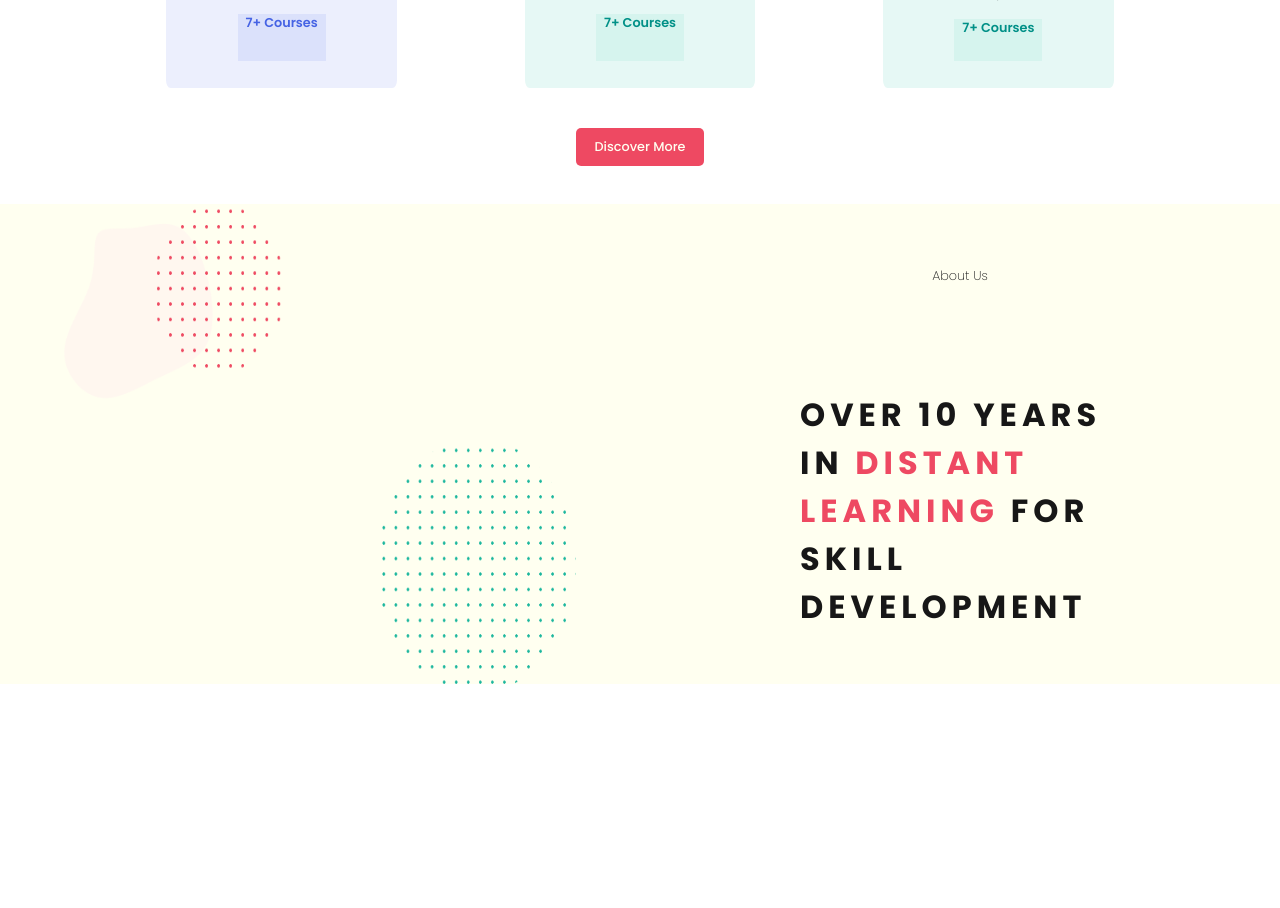
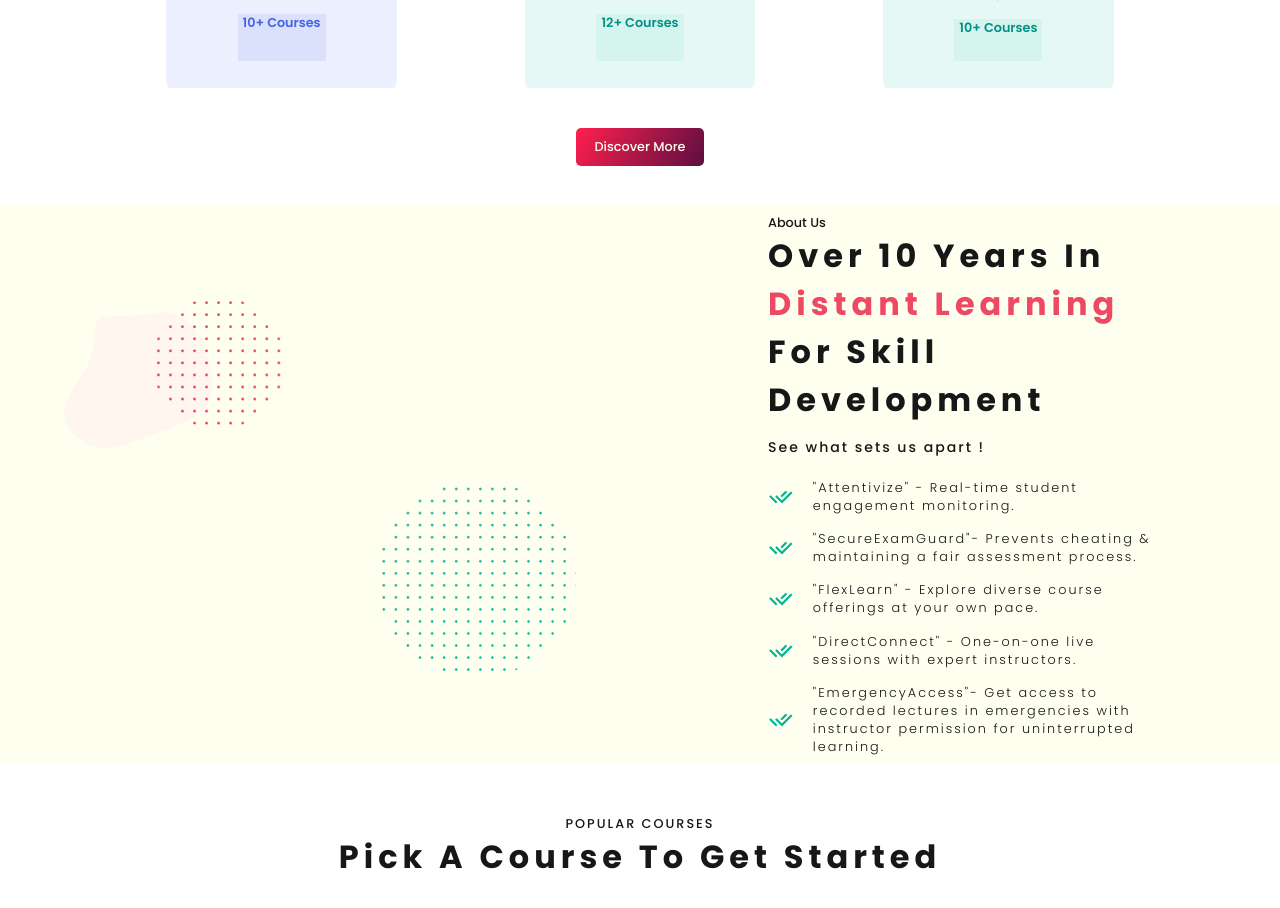
Before and after one commit to ChinmayLale/eduHub-remastered, a React (Create React App) app: page / in a window 1280 px wide. Shown: the part 1720-2628 px from the top of the page. Before the commit the page ends 2404 px from the top, so only its background shows below. Built offline with nearby package versions, Linux system fonts and the light colour scheme; a web font is replaced by a local one.

Commit message:
features Section Added Course section start , All good !

```diff
--- a/src/Components/Hero.jsx
+++ b/src/Components/Hero.jsx
@@ -23,8 +23,8 @@
           </button>
         </div>
         <div className="right">
-        <img src={herobgimg} className='herobgimg'alt="" />
-        <img  className='heroimg'src={heropic} alt="" />
+          <img src={herobgimg} className='herobgimg' alt="" />
+          <img className='heroimg' src={heropic} alt="" />
         </div>
       </div>
       <div className='hero2'>
@@ -36,56 +36,81 @@
             <img src={book} alt="" />
             <h3>Machine Learning</h3>
             <h4>Lorem ipsum, dolor sit amet consectetur adipisicing elit. Quia, aliquid.</h4>
-              <h5>7+ Courses</h5>
+            <h5>2+ Courses</h5>
           </div>
           <div className="feature-card">
             <img src={DataS} alt="" />
             <h3>Data Science</h3>
             <h4>Lorem ipsum, dolor sit amet consectetur adipisicing elit. Quia, aliquid.</h4>
-              <h5>7+ Courses</h5>
+            <h5>6+ Courses</h5>
           </div>
           <div className="feature-card">
             <img src={book} alt="" />
             <h3>Web Development</h3>
             <h4>Lorem ipsum, dolor sit amet consectetur adipisicing elit. Quia, aliquid.</h4>
-              <h5>7+ Courses</h5>
+            <h5>8+ Courses</h5>
           </div>
           <div className="feature-card">
             <img src={book} alt="" />
             <h3>Android Development</h3>
             <h4>Lorem ipsum, dolor sit amet consectetur adipisicing elit. Quia, aliquid.</h4>
-              <h5>7+ Courses</h5>
+            <h5>5+ Courses</h5>
           </div>
           <div className="feature-card">
             <img src={book} alt="" />
             <h3>Data Structures</h3>
             <h4>Lorem ipsum, dolor sit amet consectetur adipisicing elit. Quia, aliquid.</h4>
-              <h5>7+ Courses</h5>
+            <h5>10+ Courses</h5>
           </div>
           <div className="feature-card">
             <img src={book} alt="" />
             <h3>Full Stack Developer</h3>
             <h4>Lorem ipsum, dolor sit amet consectetur adipisicing elit. Quia, aliquid.</h4>
-              <h5>7+ Courses</h5>
+            <h5>12+ Courses</h5>
           </div>
           <div className="feature-card">
             <img src={book} alt="" />
             <h3>Version Control System</h3>
             <h4>Lorem ipsum, dolor sit amet consectetur adipisicing elit. Quia, aliquid.</h4>
-              <h5>7+ Courses</h5>
+            <h5>10+ Courses</h5>
           </div>
         </div>
         <button className='morecourse'>Discover More</button>
       </div>
       <div className="hero3">
         <div className="left">
-      <img src={herobg3} className='bgimg'alt="" />
+          <img src={herobg3} className='bgimg' alt="" />
         </div>
         <div className="right">
           <h4>About Us</h4>
           <h1>Over 10 Years in <span>Distant learning</span> for Skill Development</h1>
+          <h3>See what sets us apart !</h3>
+          <div className="tagline">
+            <i class="ri-check-double-line"></i>
+            <h3>"Attentivize" - Real-time student engagement monitoring.</h3>
+          </div>
+          <div className="tagline">
+            <i class="ri-check-double-line"></i>
+            <h3>"SecureExamGuard"- Prevents cheating & maintaining a fair assessment process.</h3>
+          </div>
+          <div className="tagline">
+            <i class="ri-check-double-line"></i>
+            <h3>"FlexLearn" - Explore diverse course offerings at your own pace.</h3>
+          </div>
+          <div className="tagline">
+            <i class="ri-check-double-line"></i>
+            <h3>"DirectConnect" - One-on-one live sessions with expert instructors.</h3>
+          </div>
+          <div className="tagline">
+            <i class="ri-check-double-line"></i>
+            <h3>"EmergencyAccess"- Get access to recorded lectures in emergencies with instructor permission for uninterrupted learning.</h3>
           </div>
         </div>
+      </div>
+      <dev className="hero4">
+        <h3>POPULAR COURSES</h3>
+        <h1>Pick A Course To Get Started</h1>
+      </dev>
     </div>
   )
 }
--- a/src/index.css
+++ b/src/index.css
@@ -326,6 +326,10 @@
   gap: 2%;
   width: 20%;
   height: 48vh;
+  transition: all 0.5s;
+}
+.hero2 .features .feature-card:hover{
+  transform: scale(1.1);
 }
 .hero2 .features .feature-card:nth-child(2){
   background-color: #ee49621b;
@@ -394,6 +398,7 @@
   margin-bottom: 10%;
   background-color: #1ab79d14;
   color: #009087;
+
 }
 .hero2 .features .feature-card:nth-child(2) h5{
   background-color: #ee49621b;
@@ -418,13 +423,15 @@
   margin-top: 5vh;
   width:10vmax;
   height: 3vmax;
-  background-color:#ee4962;
+  /* background-color:#ee4962; */
   border-radius: 5px;
   color: ivory;
   border: none;
   font-size: 1vmax;
   font-weight: 500;
   cursor: pointer;
+  background: linear-gradient(120deg, #FF204E, #5D0E41);
+
 }
 
 
@@ -438,7 +445,7 @@
   position: relative;
   margin-top: 3%;
   width: 100%;
-  height: 60vh;
+  height: max-content;
   display: flex;
   align-items: center;
   justify-content: center;
@@ -464,25 +471,96 @@
   display: flex;
   flex-direction: column;
   align-items: center;
-  justify-content: space-around;
+  justify-content: center;
 }
 .hero3 .right h4{
   position: relative;
-  width: 100%;
-  text-align: center;
-  font-weight: 250;
+  width: 60%;
+  text-align: left;
+  font-weight: 500;
   font-size: 1vmax;
   margin-top: 10px;
 }
 .hero3 .right h1{
-  width: 50%;
-  /* text-align: justify; */
-  text-transform:uppercase;
+  width: 60%;
+  text-transform:capitalize;
   font-weight: 700;
   letter-spacing: 5px;
   font-size: 2.5vw;
+  /* line-height:3.5vmax; */
+  font-style: normal;
+}
+.hero3 .right h3{
+  width: 60%;
+  font-weight: 450;
+  margin-top: 2%;
+  margin-bottom: 2%;
+  letter-spacing: 2px;
+  font-size: 1.1vw;
   font-style: normal;
 }
 .hero3 .right h1 span{
   color: #ee4962;
 }
+
+.hero3 .right .tagline{
+  position: relative;
+  display: flex;
+  width: 60%;
+  flex-wrap: nowrap;
+  align-items: center;
+  flex-direction: row;
+  justify-content: space-between;
+  gap: 5%;
+}
+
+.hero3 .right .tagline i{
+  position: relative;
+  font-size: 2vw;
+  color:#00b392;
+}
+
+.hero3 .right .tagline h3{
+width: 100%;
+font-weight: 350;
+margin-top: 2%;
+letter-spacing: 2px;
+font-size: 1vw;
+font-style: normal;
+}
+
+
+
+
+/* ==================================================================================================================== */
+
+.hero4{
+  position: relative;
+  width: 100%;
+  height: 50vh;
+  margin-top: 4%;
+  display: flex;
+  flex-direction: column;
+  align-items: center;
+  /* justify-content: center; */
+  /* background-color: antiquewhite; */
+}
+
+.hero4 h1{
+  width: 60%;
+  text-transform:capitalize;
+  font-weight: 700;
+  letter-spacing: 5px;
+  font-size: 2.5vw;
+  text-align: center;
+  font-style: normal;
+}
+
+.hero4 h3{
+  width: 100%;
+  font-weight: 500;
+  letter-spacing: 2px;
+  font-size: 1vw;
+  font-style: normal;
+  text-align: center;
+  }
```
Lines whose indentation alone changed are shown as unchanged.
